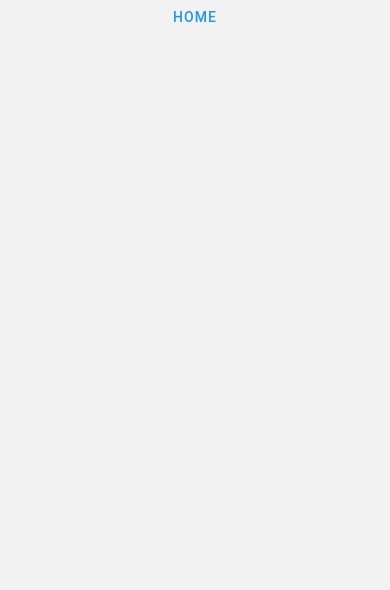
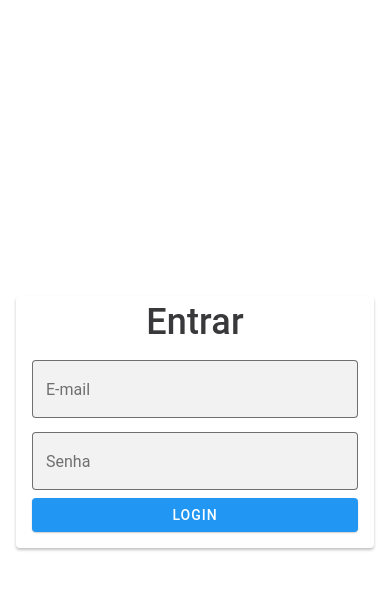
Before and after one commit to macss/checklists-app, a React Native app: screen /Login in a window 390 px wide. Shown: the top 590 px of the page. Built offline with nearby package versions, Linux system fonts and the light colour scheme.

Commit message:
Added some JSDocs comments

```diff
--- a/src/lib/contexts/ThemeContext.ts
+++ b/src/lib/contexts/ThemeContext.ts
@@ -1,5 +1,8 @@
 import React from "react";
 
+/**
+ * React Context used to provide the theme mode and a function to toggle it between dark and light
+ */
 const ThemeContext = React.createContext({
   toggleTheme: () => {},
   isThemeDark: false
--- a/src/navigation/MainDrawer/MainDrawerContent.tsx
+++ b/src/navigation/MainDrawer/MainDrawerContent.tsx
@@ -12,6 +12,7 @@ import ThemeContext from '../../lib/contexts/ThemeContext'
  * Added button to toggle theme and to exit app
  */
 const MainDrawerContent = (props: DrawerContentComponentProps) => {
+  const { navigation } = props
   const currentUser = "Usuário Atual"
   const { isThemeDark, toggleTheme } = useContext(ThemeContext)
 
@@ -43,7 +44,7 @@ const MainDrawerContent = (props: DrawerContentComponentProps) => {
         <Divider />
         <DrawerItem
           label="Sair"
-          onPress={() => {}}
+          onPress={() => navigation.navigate('Login')}
           icon={props => <MaterialCommunityIcons  name="exit-to-app" {...props} />}
         />
       </Surface>
--- a/src/screens/Checklists.tsx
+++ b/src/screens/Checklists.tsx
@@ -2,6 +2,9 @@ import React from 'react'
 import { StyleSheet, Text, View } from 'react-native'
 import { AppDrawerScreenProps } from '../lib/utils'
 
+/**
+ * Displays the list of checklists for the user
+ */
 const Checklists = (props: AppDrawerScreenProps<'Checklists'>) => {
   return (
     <View>
--- a/src/screens/Home.tsx
+++ b/src/screens/Home.tsx
@@ -1,14 +1,14 @@
 import React from 'react'
 import { StyleSheet, View } from 'react-native'
-import { Button, Text } from 'react-native-paper'
+import { Text } from 'react-native-paper'
 import { AppDrawerScreenProps } from '../lib/utils'
 
+/**
+ * The home page
+ */
 const Home = ({ navigation }: AppDrawerScreenProps<'Home'>) => {
   return (
     <View>
-      <Button onPress={() => navigation.navigate('Login')}>
-        Login
-      </Button>
       <Text>Olá</Text>
     </View>
   )
--- a/src/screens/Login.tsx
+++ b/src/screens/Login.tsx
@@ -1,21 +1,75 @@
-import React from 'react'
-import { StyleSheet, View } from 'react-native'
-import { Button } from 'react-native-paper'
+import React, { useState } from 'react'
+import { StyleSheet } from 'react-native'
+import { Button, Surface, TextInput, Card } from 'react-native-paper'
 import { AppStackScreenProps } from '../lib/utils'
 
+interface FormInputs {
+  email: string
+  password: string
+}
 
 const Login = ({ navigation }: AppStackScreenProps<'Login'>) => {
+  const [inputs, setInputs] = useState<FormInputs>({
+    email: '',
+    password: ''
+  })
+
+  const handleInputChange = (input: keyof FormInputs) => (str: string) => {
+    setInputs(current => ({
+      ...current,
+      [input]: str
+    }))
+  }
+
   return (
-    <View>
-      <Button onPress={() => navigation.navigate('Drawer', {
-        screen: 'Home'
-      })}>
-        Home
-      </Button>
-    </View>
+    <Surface style={styles.container}>
+      <Card elevation={3}>
+        <Card.Title title="Entrar" titleStyle={styles.title}/>
+        <Card.Content>
+          <TextInput
+            style={styles.input}
+            label="E-mail"
+            value={inputs.email}
+            onChangeText={handleInputChange('email')}
+            mode="outlined"
+          />
+          <TextInput
+            style={styles.input}
+            label="Senha"
+            value={inputs.password}
+            onChangeText={handleInputChange('password')}
+            mode="outlined"
+          />
+          <Button
+            mode="contained"
+            onPress={() => {
+              navigation.navigate('Drawer', { screen: 'Home' })
+            }}
+          >
+            Login
+          </Button>
+        </Card.Content>
+      </Card>
+    </Surface>
   )
 }
 
 export default Login
 
-const styles = StyleSheet.create({})
+const styles = StyleSheet.create({
+  container: {
+    display: 'flex',
+    flexGrow: 1,
+    padding: 16,
+    justifyContent: 'center'
+  },
+  title: {
+    textAlign: 'center',
+    marginBottom: 8,
+    fontSize: 36,
+    lineHeight: 48
+  },
+  input: {
+    marginBottom: 8
+  }
+})
--- a/src/screens/NewChecklist.tsx
+++ b/src/screens/NewChecklist.tsx
@@ -2,6 +2,9 @@ import React from 'react'
 import { StyleSheet, Text, View } from 'react-native'
 import { AppDrawerScreenProps } from '../lib/utils'
 
+/**
+ * Form used to fill a new checklist
+ */
 const NewChecklist = (props: AppDrawerScreenProps<'NewChecklist'>) => {
   return (
     <View>
--- a/src/screens/ViewChecklist.tsx
+++ b/src/screens/ViewChecklist.tsx
@@ -2,6 +2,9 @@ import React from 'react'
 import { StyleSheet, Text, View } from 'react-native'
 import { AppDrawerScreenProps } from '../lib/utils'
 
+/**
+ * Screen to display an already filled checklist
+ */
 const ViewChecklist = (props: AppDrawerScreenProps<'ViewChecklist'>) => {
 
   return (
```
Also changed, not shown: src/lib/theme/theme.ts (+9 -0 lines).
